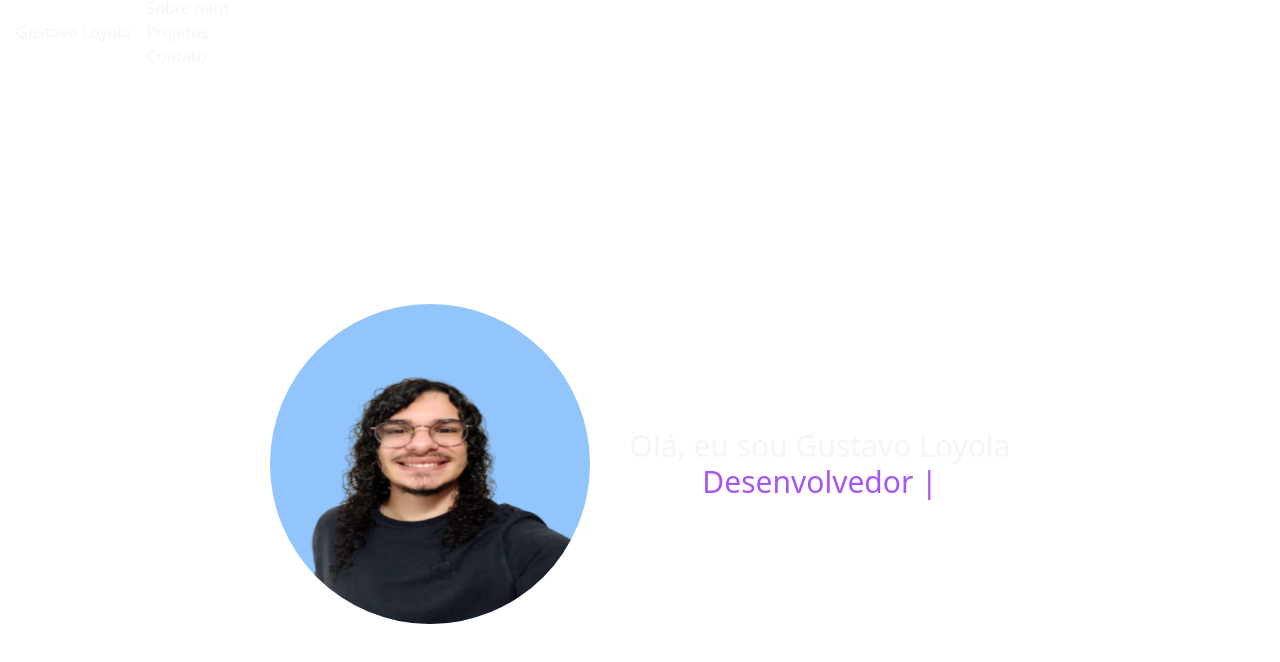
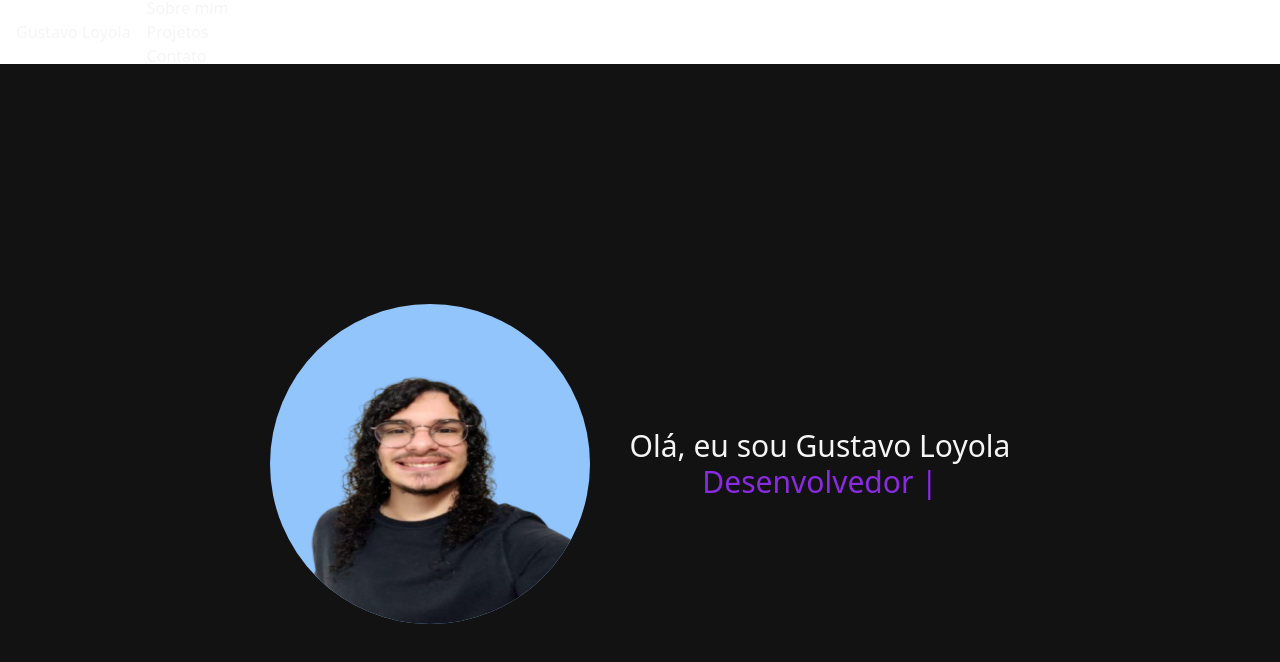
Before and after one commit to GuhLoyola/projeto-portifolio, a React (Vite) app: page / in a window 1280 px wide. Shown: the top 662 px of the page. Built offline with nearby package versions, Linux system fonts and the light colour scheme.

Commit message:
Cores de bg alteradas

```diff
--- a/src/components/Home/home.jsx
+++ b/src/components/Home/home.jsx
@@ -3,11 +3,11 @@ import Img_Guh from '../../assets/img/Gustavo Loyola.png'
 
 const Home = () => {
     return (
-        <section className="bg-gradient-to-br from-dark-purple to-dark-gray h-screen">
+        <section className="bg-black-russian h-screen">
             <div className="flex justify-center flex-col items-center gap-10 h-full md:flex-row">
                 <img src={Img_Guh} alt="Imagem de Gustavo loyola" className="bg-blue-300 w-56 h-56 md:w-80 md:h-80 rounded-full" />
-                <h1 className="text-smoky-white text-xl md:text-3xl text-center">Olá, eu sou Gustavo Loyola <br/>
-                    <ReactTyped strings={['Desenvolvedor Front End']} typeSpeed={100} loop className="text-purple-500" />
+                <h1 className="text-smoky-white text-xl md:text-3xl text-center">Olá, eu sou Gustavo Loyola <br />
+                    <ReactTyped strings={['Desenvolvedor Front End']} typeSpeed={100} loop className="text-blue-violet" />
                 </h1>
             </div>
         </section>
```
